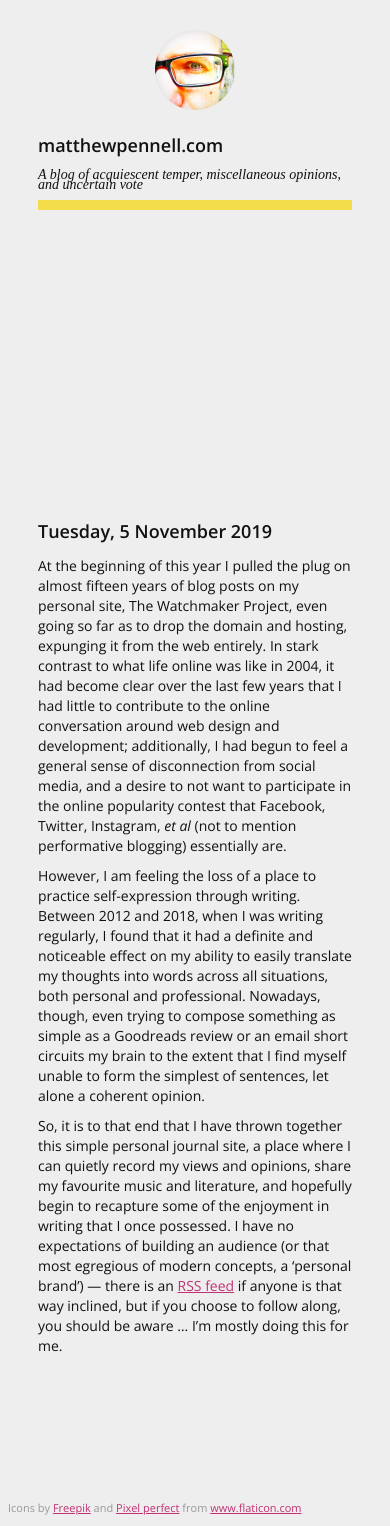
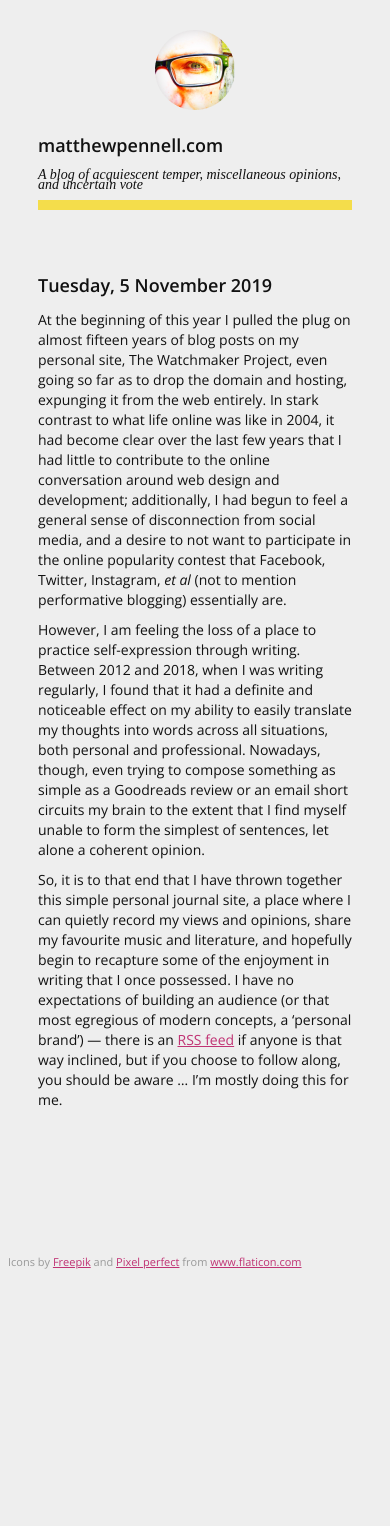
Before and after one commit to matthewpennell/matthewpennell.com, a Jekyll site: the page built from index.md, in a window 390 px wide. Built offline with Jekyll 4.4.1, drawn with Linux system fonts in a browser that asks for light colours; after the commit the page ends 1280 px from its top, so only the background shows below that.

Commit message:
Fix for page height.

```diff
--- a/_sass/main.scss
+++ b/_sass/main.scss
@@ -161,13 +161,22 @@
     }
 }
 
+@media only screen and (max-height: 850px) {
+    body {
+        padding-top: 194px;
+    }
+    a.site-name {
+        margin-bottom: 204px;
+    }
+}
+
 @media only screen and (max-width: 600px) {
     body {
         padding-top: 0;
         font-size: 14px;
         line-height: 20px;
     }
-    .site-name {
+    a.site-name {
         margin-bottom: 60px;
     }
     .site-strap {
```
